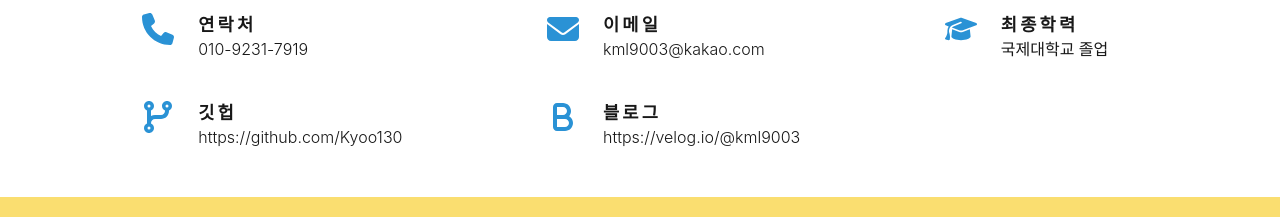
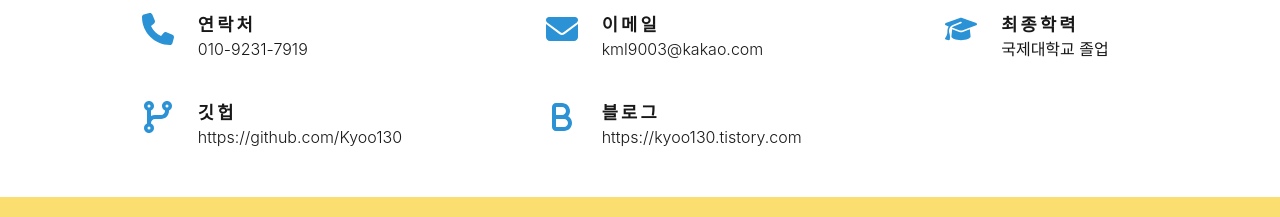
Before and after one commit to Kyoo130/Portfolio, a React (Create React App) app: page / in a window 1280 px wide. Shown: the part 840-1057 px from the top of the page. Built offline with nearby package versions, Linux system fonts and the light colour scheme; a web font is replaced by a local one.

Commit message:
:adhesive_bandage: 블로그 주소 정보 변경

```diff
--- a/src/components/About.jsx
+++ b/src/components/About.jsx
@@ -137,11 +137,11 @@ const About = () => {
             <strong>블로그</strong>
             <br />
             <a
-              href="https://velog.io/@kml9003"
+              href="https://kyoo130.tistory.com"
               target="_blank"
               rel="noreferrer"
             >
-              https://velog.io/@kml9003
+              https://kyoo130.tistory.com
             </a>
           </p>
         </TestLi>
```
